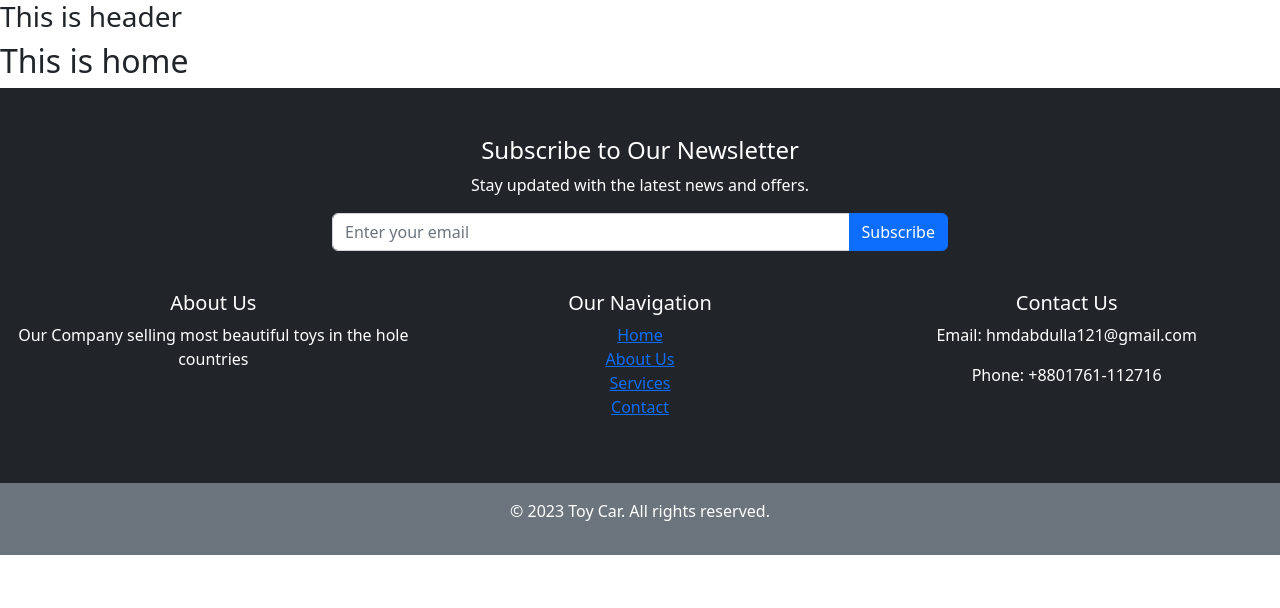
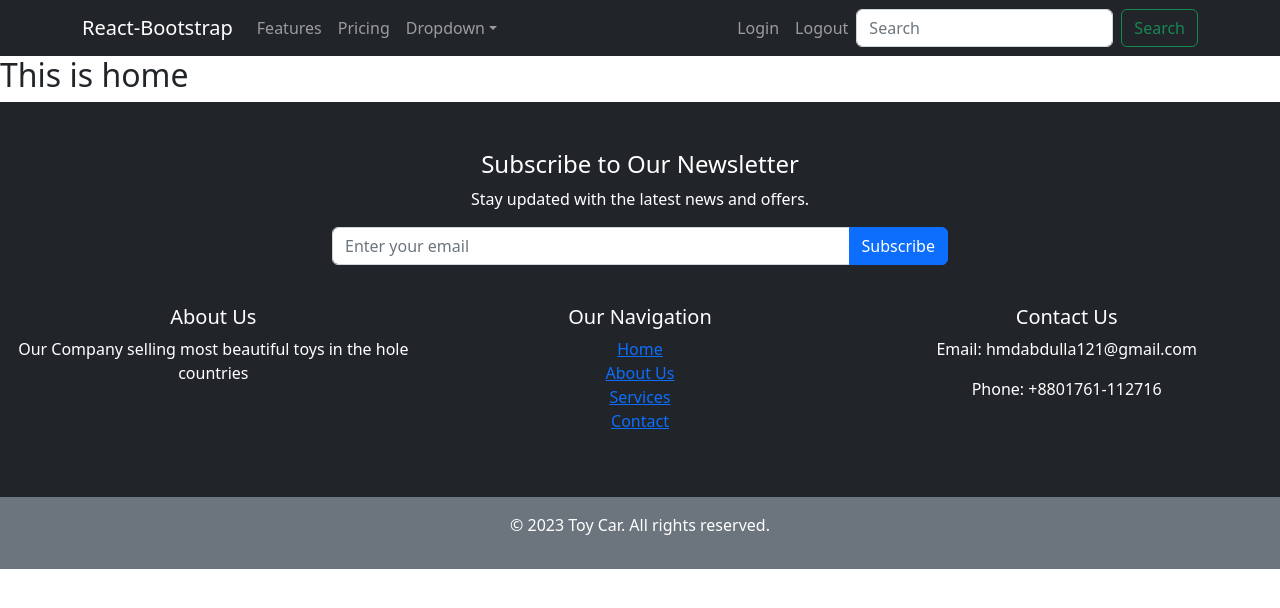
Before and after one commit to AbdullaAlMamun121/toyWorld-client, a React (Vite) app: page / in a window 1280 px wide. Shown: the top 608 px of the page. Built offline with nearby package versions, Linux system fonts and the light colour scheme.

Commit message:
added nav bar but need to modify it

```diff
--- a/package.json
+++ b/package.json
@@ -17,6 +17,7 @@
     "react": "^18.2.0",
     "react-bootstrap": "^2.7.4",
     "react-dom": "^18.2.0",
+    "react-hook-form": "^7.43.9",
     "react-router-dom": "^6.11.2",
     "sort-by": "^1.2.0"
   },
--- a/src/pages/SharedComponents/Header/Header.jsx
+++ b/src/pages/SharedComponents/Header/Header.jsx
@@ -1,9 +1,11 @@
 import React from 'react';
+import { Nav, Navbar } from 'react-bootstrap';
+import NavigationBar from '../NavigationBar/NavigationBar';
 
 const Header = () => {
     return (
         <div>
-            <h3>This is header</h3>
+            <NavigationBar></NavigationBar>
         </div>
     );
 };
--- /dev/null
+++ b/src/pages/SharedComponents/NavigationBar/NavigationBar.jsx
@@ -0,0 +1,52 @@
+import React from 'react';
+import { Button, Container, Form, Nav, NavDropdown, Navbar } from 'react-bootstrap';
+import { useForm } from 'react-hook-form';
+
+
+const NavigationBar = () => {
+
+    return (
+        <div>
+            <Navbar collapseOnSelect expand="lg" bg="dark" variant="dark">
+                <Container>
+                    <Navbar.Brand href="#home">React-Bootstrap</Navbar.Brand>
+                    <Navbar.Toggle aria-controls="responsive-navbar-nav" />
+                    <Navbar.Collapse id="responsive-navbar-nav">
+                        <Nav className="me-auto">
+                            <Nav.Link href="#features">Features</Nav.Link>
+                            <Nav.Link href="#pricing">Pricing</Nav.Link>
+                            <NavDropdown title="Dropdown" id="collasible-nav-dropdown">
+                                <NavDropdown.Item href="#action/3.1">Action</NavDropdown.Item>
+                                <NavDropdown.Item href="#action/3.2">
+                                    Another action
+                                </NavDropdown.Item>
+                                <NavDropdown.Item href="#action/3.3">Something</NavDropdown.Item>
+                                <NavDropdown.Divider />
+                                <NavDropdown.Item href="#action/3.4">
+                                    Separated link
+                                </NavDropdown.Item>
+                            </NavDropdown>
+                        </Nav>
+                        <Nav>
+                            <Nav.Link href="#deets">Login</Nav.Link>
+                            <Nav.Link eventKey={2} href="#memes">
+                                Logout
+                            </Nav.Link>
+                        </Nav>
+                    </Navbar.Collapse>
+                    <Form className="d-flex">
+                        <Form.Control
+                            type="search"
+                            placeholder="Search"
+                            className="me-2"
+                            aria-label="Search"
+                        />
+                        <Button variant="outline-success">Search</Button>
+                    </Form>
+                </Container>
+            </Navbar>
+        </div>
+    );
+};
+
+export default NavigationBar;
```
Also changed, not shown: 1 other file (tests, documents, lock files or other folders).
